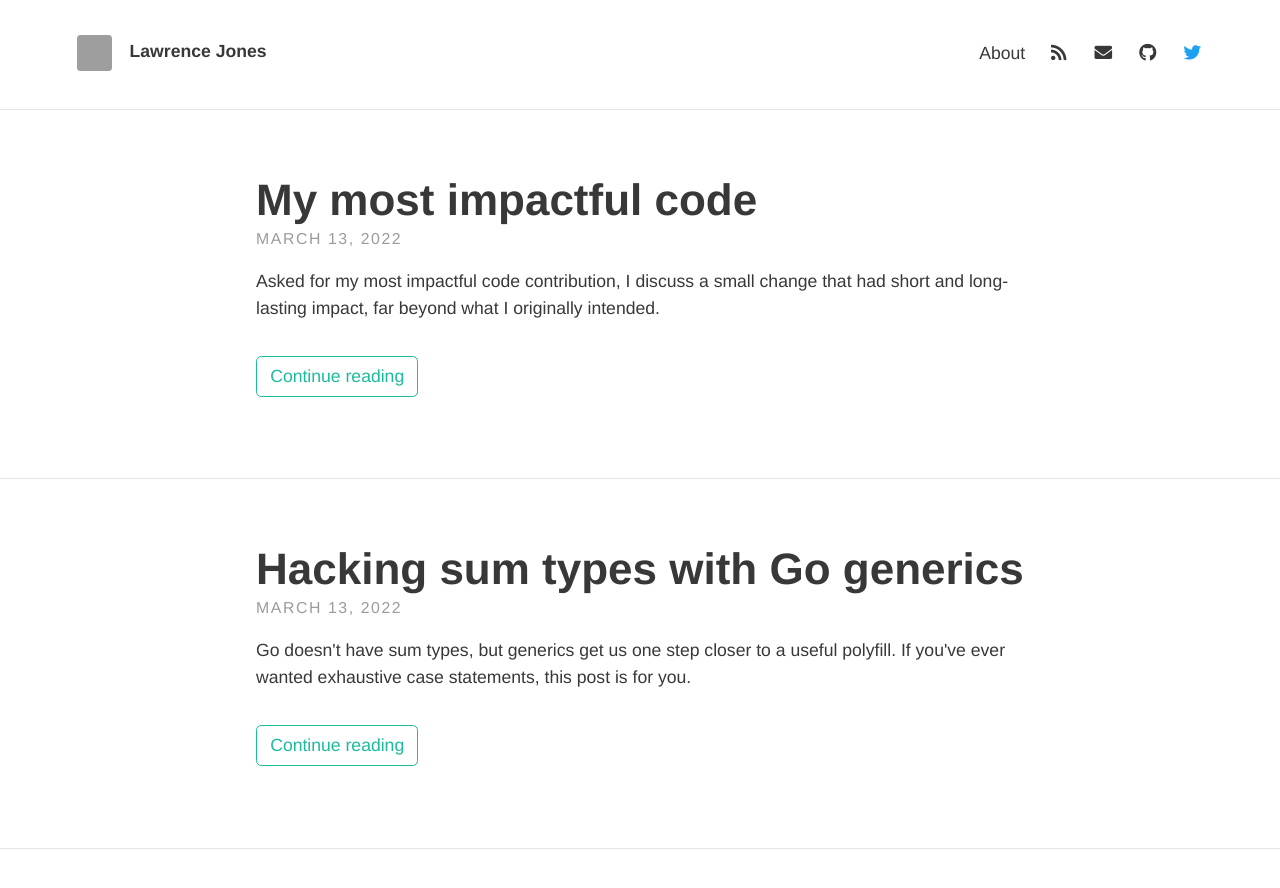
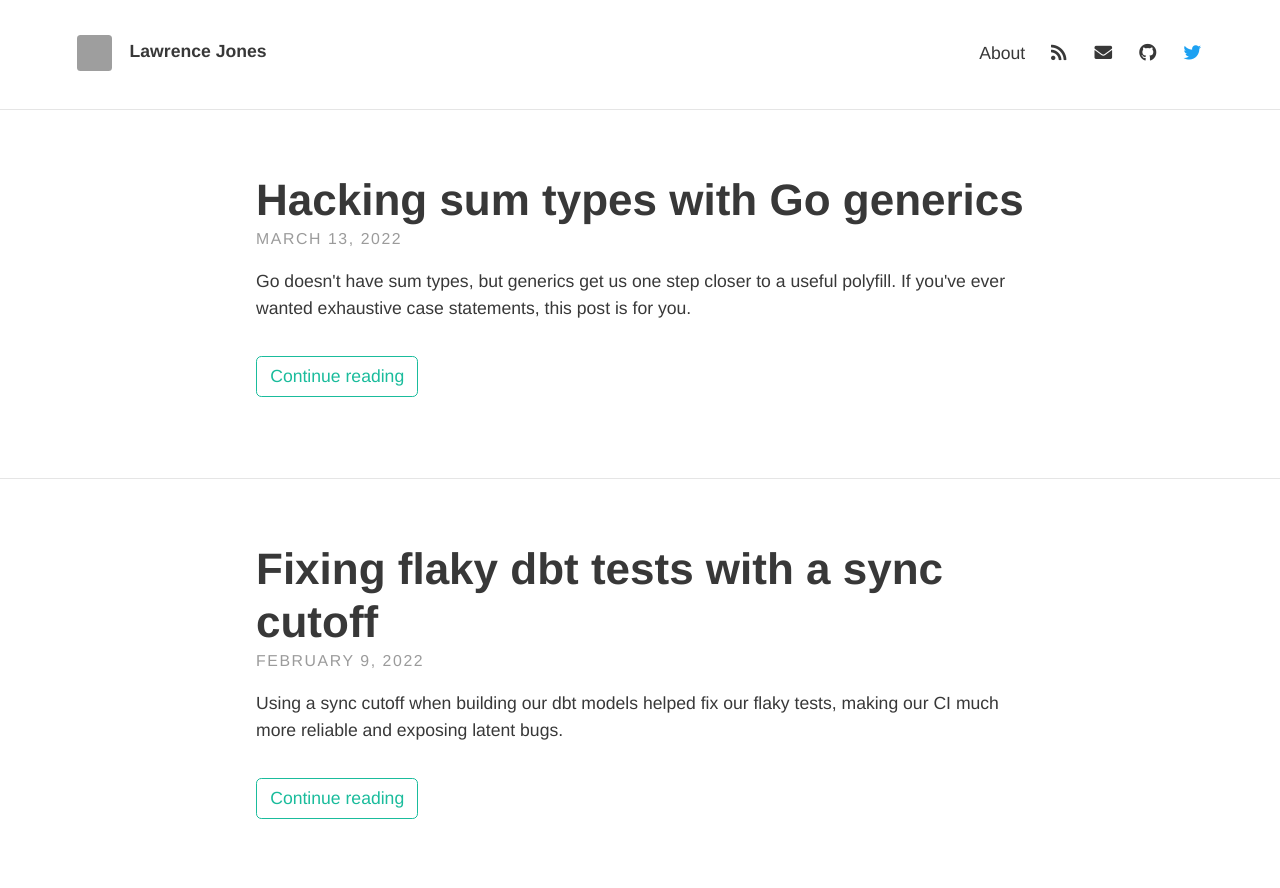
Before and after one commit to samstarling/blog.lawrencejones.dev, a Jekyll site: the page built from index.html, in a window 1280 px wide and 900 px high. Shown: the top 888 px of the window. Built offline with Jekyll 4.4.1, drawn with Linux system fonts in a browser that asks for light colours; nearby versions of some CDN libraries; some web fonts are replaced; the list of posts is cut into pages by our own code; comment, search, counter and statistics services are not loaded; grey boxes are pictures that could not be loaded.

Commit message:
Hide most impactful for a bit
While I get some feedback. This will cause the post to appear at the
slug but not appear in the list of posts.

```diff
--- a/_layouts/home.html
+++ b/_layouts/home.html
@@ -12,6 +12,7 @@ layout: default
 
   <div class="posts">
     {% for post in paginator.posts %}
+    {% if post.draft == false %}
     <div class="post-teaser">
       <header>
         <h1>
@@ -42,6 +43,7 @@ layout: default
         </a>
       </div>
     </div>
+    {% endif %}
     {% endfor %}
   </div>
 
--- a/_posts/2022-03-14-most-impactful.md
+++ b/_posts/2022-03-14-most-impactful.md
@@ -1,8 +1,9 @@
 ---
 layout: post
 title:  "My most impactful code"
-date:   "2022-03-13 12:00:00 +0000"
+date:   "2022-03-19 12:00:00 +0000"
 image:  /assets/images/todo.png
+draft:  true
 hackernews: TODO
 tags:
   - engineering
```
